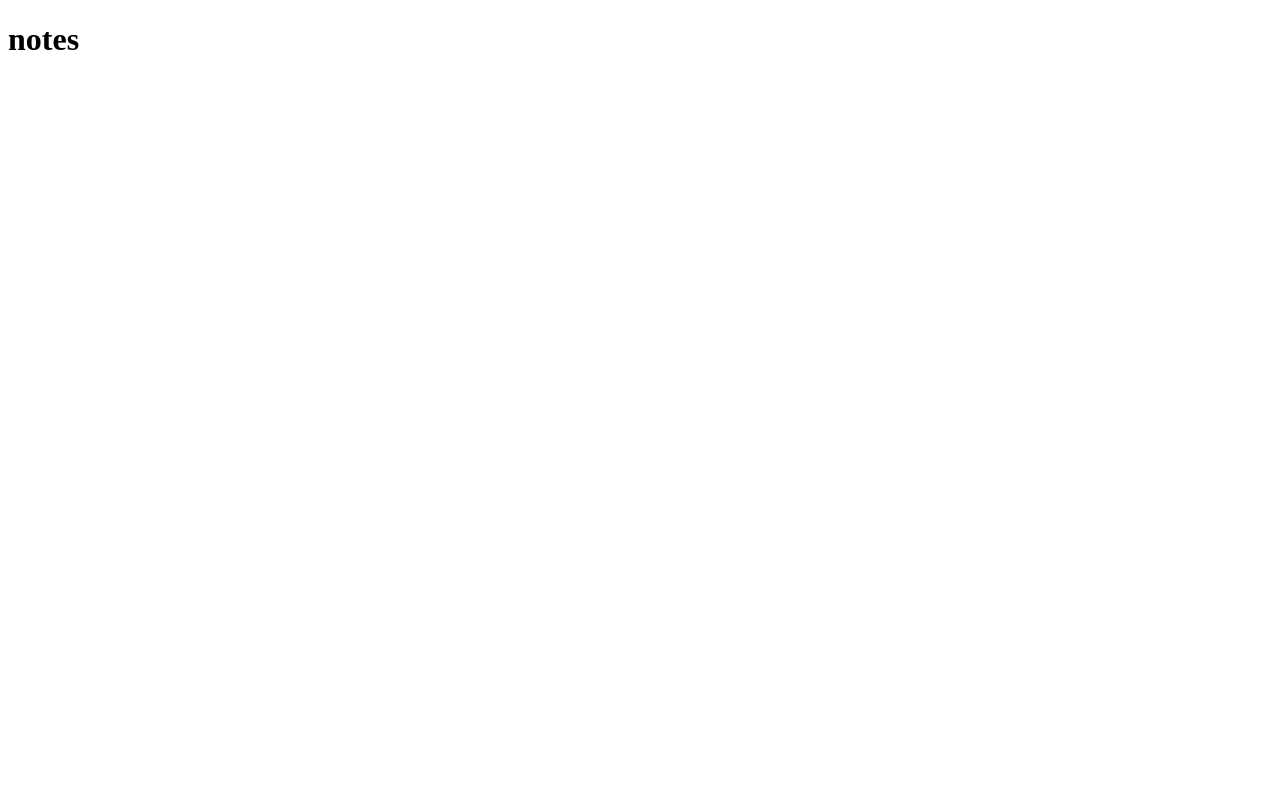
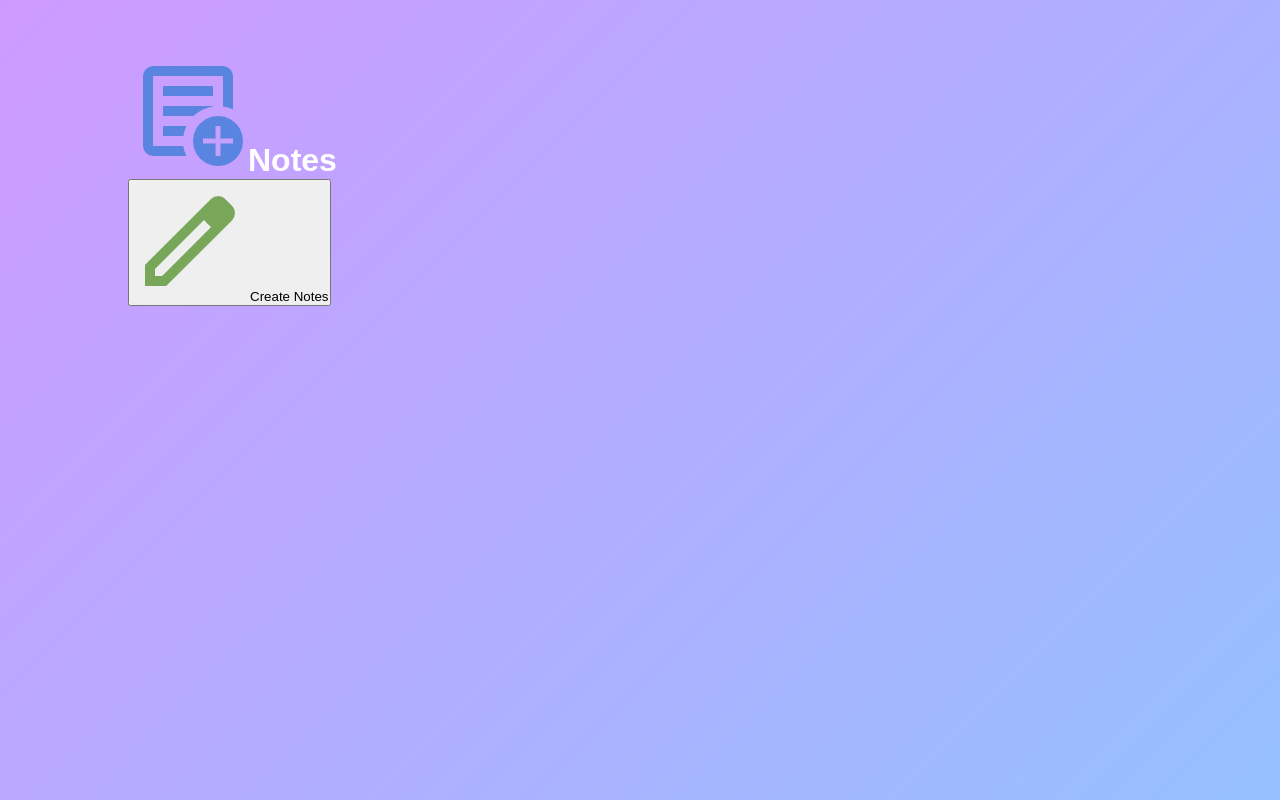
Before and after one commit to maundu55/Notes-App, a plain HTML site: page index.html in a window 1280 px wide. Drawn offline with Linux system fonts and the light colour scheme.

Commit message:
add html and css

```diff
--- a/index.html
+++ b/index.html
@@ -7,7 +7,10 @@
     <link rel="stylesheet" href="style.css">
 </head>
 <body>
-    <h1>notes</h1>
+    <div class="container">
+        <h1><img src="images/notes.png" alt="">Notes</h1>
+        <button><img src="images/edit.png" alt="">Create Notes</button>
+    </div>
 
 
     <script src="script.js"></script>
--- a/style.css
+++ b/style.css
@@ -0,0 +1,14 @@
+*{
+    margin: 0;
+    padding: 0;
+    font-family: 'Poppins', sans-serif;
+    box-sizing: border-box;
+}
+.container{
+    width: 100%;
+    min-height: 100vh;
+    background: linear-gradient(135deg, #cf9aff, #95c0ff);
+    color: #fff;
+    padding-top: 4%;
+    padding-left: 10%;
+}
```
Also changed, not shown: images/delete.png (added), images/edit.png (added), images/notes.png (added).
